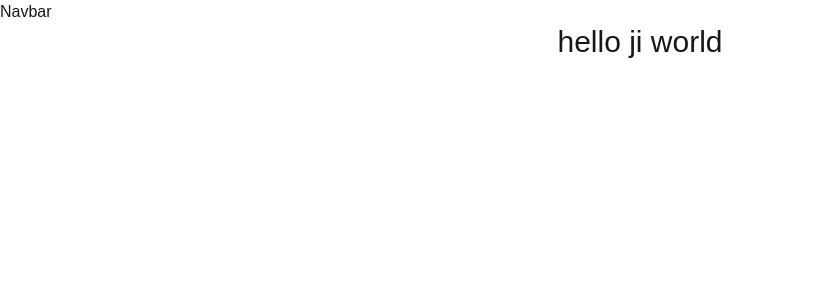
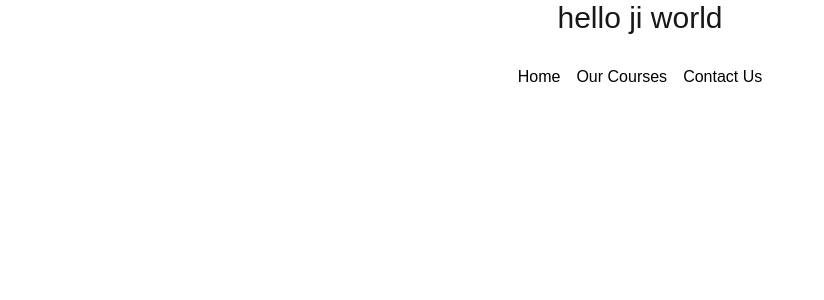
Before and after one commit to sudhanshumandloi/music-class-nextjs, a Next.js app: page / in a window 1280 px wide. Shown: the top 300 px of the page, without its empty margins (0-824 px from the left). Built offline with nearby package versions, Linux system fonts and the light colour scheme.

Commit message:
add aceternity Ui in the project and use its in navbar in it

```diff
--- a/src/Components/Navbar.tsx
+++ b/src/Components/Navbar.tsx
@@ -1,8 +1,34 @@
-import React from "react";
+"use client";
+import React, { useState } from "react";
+import { HoveredLink, Menu, MenuItem, ProductItem } from "./ui/navbar-menu";
+import { cn } from "@/lib/utils";
+import Link from "next/link";
 
-function Navbar(){
+function Navbar({className} : {className?: string}){
+    const [active, setActive] = useState<string | null>(null);
     return(
-        <div>Navbar</div>
+        <div
+        className={cn("fixed top-10 inset-x-0 max-w-2xl mx-auto z-50 ", className)}
+        >
+            <Menu setActive={setActive}>
+                <Link href={"/"}>
+                    <MenuItem setActive={setActive} active={active} item="Home">
+                    </MenuItem>
+                </Link>
+                <MenuItem setActive={setActive} active={active} item="Our Courses">
+                    <div className="flex flex-col space-y-4 text-sm">
+                        <HoveredLink href="/courses">All courses</HoveredLink>
+                        <HoveredLink href="/courses">Basic Music Theory</HoveredLink>
+                        <HoveredLink href="/courses">Advanced Composition</HoveredLink>
+                        <HoveredLink href="/courses">Songwriting</HoveredLink>
+                        <HoveredLink href="/courses">Music production</HoveredLink>
+                     </div>
+                </MenuItem>
+                <Link href={"/contact"}>
+                    <MenuItem setActive={setActive} active={active} item="Contact Us"></MenuItem>
+                </Link>
+            </Menu>
+        </div>
     );
 }
 
--- /dev/null
+++ b/src/Components/ui/navbar-menu.tsx
@@ -0,0 +1,121 @@
+"use client";
+import React from "react";
+import { motion } from "motion/react";
+
+
+
+const transition = {
+  type: "spring",
+  mass: 0.5,
+  damping: 11.5,
+  stiffness: 100,
+  restDelta: 0.001,
+  restSpeed: 0.001,
+};
+
+export const MenuItem = ({
+  setActive,
+  active,
+  item,
+  children,
+}: {
+  setActive: (item: string) => void;
+  active: string | null;
+  item: string;
+  children?: React.ReactNode;
+}) => {
+  return (
+    <div onMouseEnter={() => setActive(item)} className="relative ">
+      <motion.p
+        transition={{ duration: 0.3 }}
+        className="cursor-pointer text-black hover:opacity-[0.9] dark:text-white"
+      >
+        {item}
+      </motion.p>
+      {active !== null && (
+        <motion.div
+          initial={{ opacity: 0, scale: 0.85, y: 10 }}
+          animate={{ opacity: 1, scale: 1, y: 0 }}
+          transition={transition}
+        >
+          {active === item && (
+            <div className="absolute top-[calc(100%_+_1.2rem)] left-1/2 transform -translate-x-1/2 pt-4">
+              <motion.div
+                transition={transition}
+                layoutId="active" // layoutId ensures smooth animation
+                className="bg-white dark:bg-black backdrop-blur-sm rounded-2xl overflow-hidden border border-black/[0.2] dark:border-white/[0.2] shadow-xl"
+              >
+                <motion.div
+                  layout // layout ensures smooth animation
+                  className="w-max h-full p-4"
+                >
+                  {children}
+                </motion.div>
+              </motion.div>
+            </div>
+          )}
+        </motion.div>
+      )}
+    </div>
+  );
+};
+
+export const Menu = ({
+  setActive,
+  children,
+}: {
+  setActive: (item: string | null) => void;
+  children: React.ReactNode;
+}) => {
+  return (
+    <nav
+      onMouseLeave={() => setActive(null)} // resets the state
+      className="relative rounded-full border border-transparent dark:bg-black dark:border-white/[0.2] bg-white shadow-input flex justify-center space-x-4 px-8 py-6 "
+    >
+      {children}
+    </nav>
+  );
+};
+
+export const ProductItem = ({
+  title,
+  description,
+  href,
+  src,
+}: {
+  title: string;
+  description: string;
+  href: string;
+  src: string;
+}) => {
+  return (
+    <a href={href} className="flex space-x-2">
+      <img
+        src={src}
+        width={140}
+        height={70}
+        alt={title}
+        className="shrink-0 rounded-md shadow-2xl"
+      />
+      <div>
+        <h4 className="text-xl font-bold mb-1 text-black dark:text-white">
+          {title}
+        </h4>
+        <p className="text-neutral-700 text-sm max-w-[10rem] dark:text-neutral-300">
+          {description}
+        </p>
+      </div>
+    </a>
+  );
+};
+
+export const HoveredLink = ({ children, ...rest }: any) => {
+  return (
+    <a
+      {...rest}
+      className="text-neutral-700 dark:text-neutral-200 hover:text-black "
+    >
+      {children}
+    </a>
+  );
+};
--- /dev/null
+++ b/src/lib/utils.ts
@@ -0,0 +1,6 @@
+import { ClassValue, clsx } from "clsx";
+import { twMerge } from "tailwind-merge";
+
+export function cn(...inputs: ClassValue[]) {
+  return twMerge(clsx(inputs));
+}
```
Also changed, not shown: package.json (+8 -5 lines), 1 other file (tests, documents, lock files or other folders).
